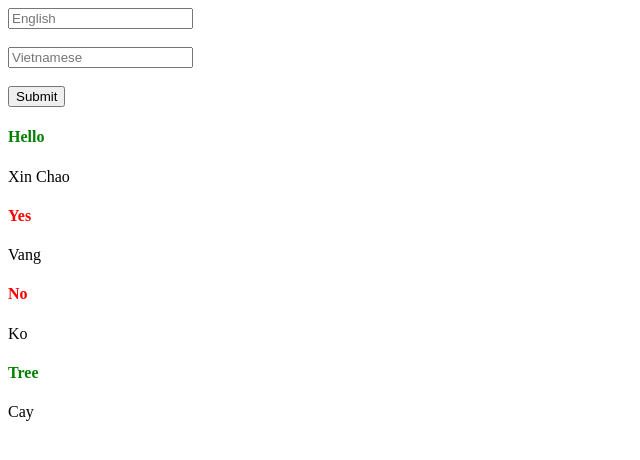
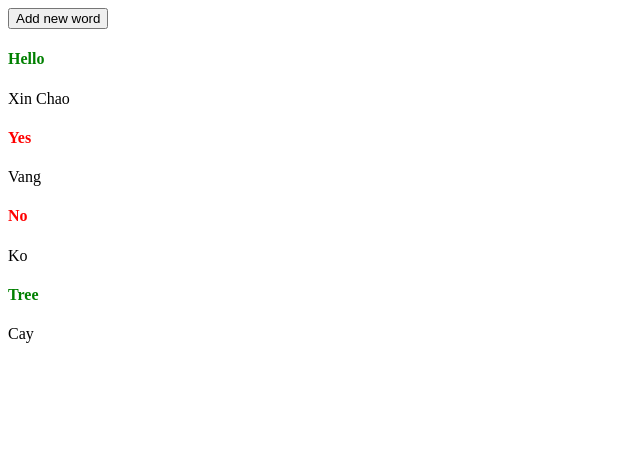
Before and after one commit to kdncode/angular-basic, an Angular app: page / in a window 1280 px wide. Shown: the top 460 px of the page, without its empty margins (0-640 px from the left). Built offline with nearby package versions, Linux system fonts and the light colour scheme.

Commit message:
show hide textboxes

```diff
--- a/src/app/words/words.component.html
+++ b/src/app/words/words.component.html
@@ -1,8 +1,10 @@
-<input [(ngModel)]="newEng" placeholder="English"><br/><br/>
-<input [(ngModel)]="newVn" placeholder="Vietnamese">
-<br/><br/>
-<button (click) = "addWord();" >Submit</button>
-
+<div *ngIf="isShowForm">
+	<input [(ngModel)]="newEng" placeholder="English"><br/><br/>
+	<input [(ngModel)]="newVn" placeholder="Vietnamese">
+	<br/><br/>
+	<button (click) = "addWord();" >Add new word</button>
+</div>
+<button (click) = "isShowForm = true" *ngIf="!isShowForm" >Add new word</button>
 
 <div *ngFor = "let word of arrWords" >
   <h4 [ngStyle] = "{ color: word.got ? 'green' : 'red' }">
--- a/src/app/words/words.component.ts
+++ b/src/app/words/words.component.ts
@@ -9,6 +9,7 @@
 
   newEng = '';
   newVn = '';
+  isShowForm = false;
 
   arrWords = [
     { id: 1, en: 'Hello', vn: 'Xin Chao', got: true},
@@ -32,6 +33,7 @@
 
     this.newEng = '';
     this.newVn = '';
+    this.isShowForm = false;
   }
 
 }
```
